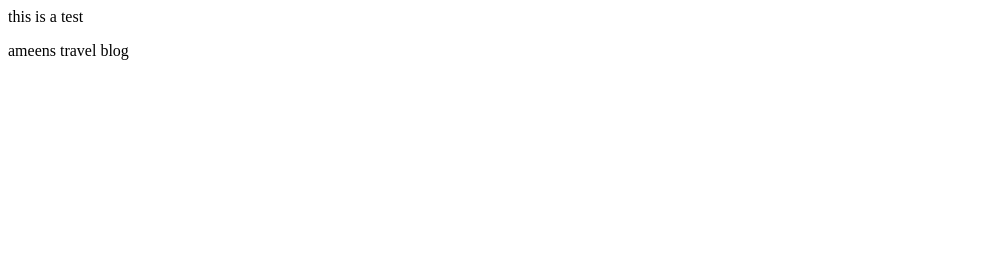
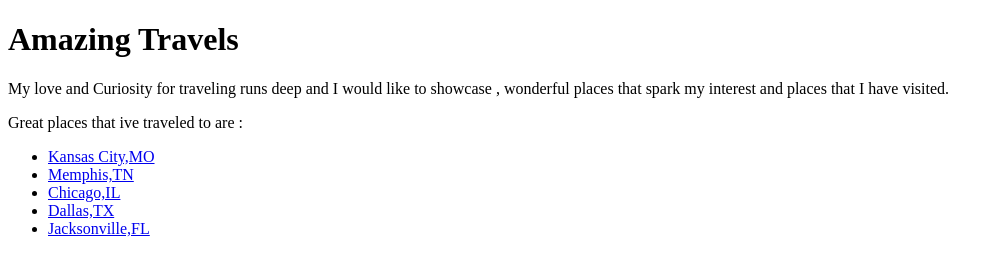
Before and after one commit to Ameenmalik1/js-assignment-4-html-me-something-Ameenmalik1, a website: page index.html in a window 1280 px wide. Shown: the whole page, without its empty margins (0-1003 px from the left). Drawn offline with Linux system fonts and the light colour scheme.

Commit message:
introduction and list of cities

```diff
--- a/index.html
+++ b/index.html
@@ -4,7 +4,27 @@
    </head>
    <body>
       <!-- Write your HTML in this file! -->
-      <h>this is a test</h>
-      <p>ameens travel blog</p>
+      <header><h1>Amazing Travels</h1></header>
+     <main>
+        <p>My love and Curiosity for traveling runs deep and I would like to showcase , wonderful places that spark my interest and places that I have visited.</p>
+        <p>Great places  that ive traveled to are : </p>
+        <ul>
+           <li>
+              <a href = "kansas city">Kansas City,MO</a>
+           </li>
+           <li>
+              <a href = "memphis">Memphis,TN</a>
+           </li>
+           <li>
+              <a href = "chicago">Chicago,IL</a>
+           </li>
+           <li>
+              <a href = "dallas">Dallas,TX</a>
+           </li>
+           <li>
+              <a href = "jacksonville">Jacksonville,FL</a>
+           </li>
+
+        </ul>
    </body>
 </html>
```
